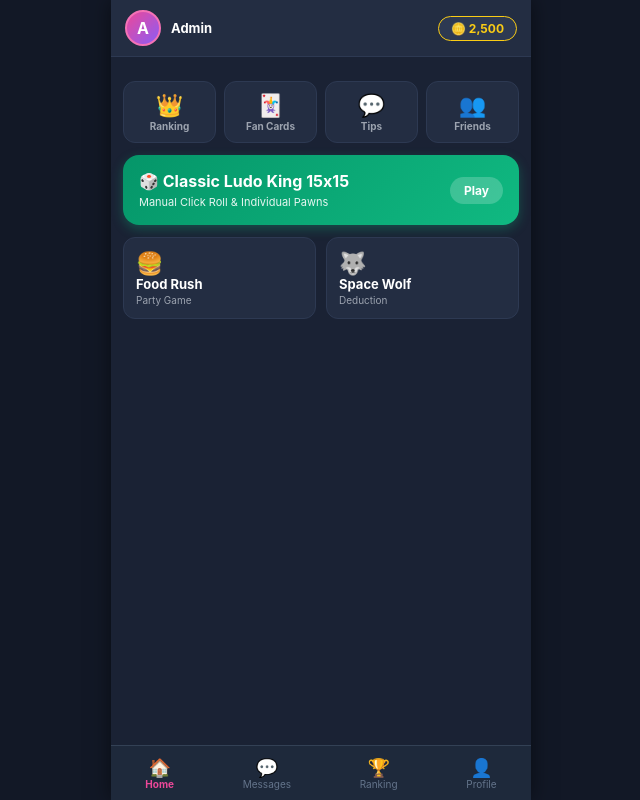
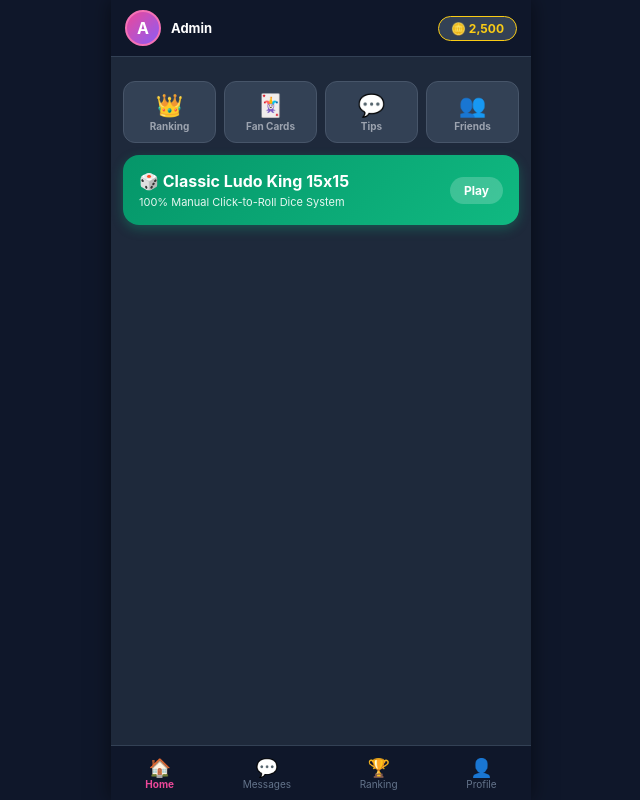
Before and after one commit to samchoudhary7900-commits/FRIEND-ZONE, a website: page public/index.html in a window 1280 px wide. Shown: the whole page, without its empty margins (319-959 px from the left). Drawn offline with Linux system fonts and the light colour scheme.

Commit message:
Update index.html

```diff
--- a/public/index.html
+++ b/public/index.html
@@ -6,36 +6,31 @@
     <title>VIP Voice Lounge - Real Ludo King</title>
     <style>
         * { box-sizing: border-box; font-family: -apple-system, BlinkMacSystemFont, "Segoe UI", Roboto, Helvetica, Arial, sans-serif; user-select: none; }
-        body { background: #121826; color: #fff; margin: 0; padding: 0; display: flex; justify-content: center; min-height: 100vh; overflow-x: hidden; }
-        .app-container { width: 100%; max-width: 420px; background: #1a2234; min-height: 100vh; display: flex; flex-direction: column; position: relative; box-shadow: 0 0 20px rgba(0,0,0,0.5); }
+        body { background: #0f172a; color: #fff; margin: 0; padding: 0; display: flex; justify-content: center; min-height: 100vh; overflow-x: hidden; }
+        .app-container { width: 100%; max-width: 420px; background: #1e293b; min-height: 100vh; display: flex; flex-direction: column; position: relative; box-shadow: 0 0 20px rgba(0,0,0,0.5); }
 
         .tab-view { display: none; flex-direction: column; padding: 12px; padding-bottom: 70px; }
         .tab-view.active { display: flex; }
 
-        .top-header { display: flex; justify-content: space-between; align-items: center; padding: 10px 14px; background: #232d42; border-bottom: 1px solid #2d3952; }
+        .top-header { display: flex; justify-content: space-between; align-items: center; padding: 10px 14px; background: #0f172a; border-bottom: 1px solid #334155; }
         .user-profile-mini { display: flex; align-items: center; gap: 10px; }
         .avatar-mini { width: 36px; height: 36px; border-radius: 50%; background: linear-gradient(135deg, #ec4899, #8b5cf6); color: #fff; display: flex; align-items: center; justify-content: center; font-weight: bold; border: 2px solid #f472b6; }
-        .coin-pill { background: #2d3952; border: 1px solid #facc15; color: #facc15; padding: 4px 12px; border-radius: 20px; font-size: 12px; font-weight: bold; }
+        .coin-pill { background: #334155; border: 1px solid #facc15; color: #facc15; padding: 4px 12px; border-radius: 20px; font-size: 12px; font-weight: bold; }
 
         .quick-icons-row { display: grid; grid-template-columns: repeat(4, 1fr); gap: 8px; margin: 12px 0; text-align: center; }
-        .icon-card { background: #232d42; border-radius: 12px; padding: 10px 4px; cursor: pointer; border: 1px solid #2d3952; }
+        .icon-card { background: #334155; border-radius: 12px; padding: 10px 4px; cursor: pointer; border: 1px solid #475569; }
         .icon-card span { font-size: 22px; display: block; margin-bottom: 2px; }
         .icon-card p { margin: 0; font-size: 10px; font-weight: bold; color: #9ca3af; }
 
         .game-banner-large { background: linear-gradient(135deg, #059669, #10b981); border-radius: 16px; padding: 16px; color: #fff; margin-bottom: 12px; display: flex; justify-content: space-between; align-items: center; cursor: pointer; box-shadow: 0 4px 12px rgba(16,185,129,0.3); }
-
-        .games-grid-weplay { display: grid; grid-template-columns: repeat(2, 1fr); gap: 10px; margin-bottom: 15px; }
-        .game-card-mini { background: #232d42; border-radius: 12px; padding: 12px; text-align: left; border: 1px solid #2d3952; cursor: pointer; }
-        .game-card-mini h4 { margin: 0 0 2px 0; font-size: 13px; color: #fff; }
-        .game-card-mini p { margin: 0; font-size: 10px; color: #9ca3af; }
 
         /* LUDO ARENA STYLES */
         #ludoArenaModal { display: none; position: fixed; top: 0; left: 0; width: 100%; height: 100%; background: #0f172a; color: #fff; z-index: 100; flex-direction: column; padding: 10px; align-items: center; justify-content: space-between; overflow-y: auto; }
         .ludo-header { display: flex; justify-content: space-between; align-items: center; width: 100%; padding: 4px 8px; }
 
         .players-4-panel { display: grid; grid-template-columns: repeat(2, 1fr); gap: 8px; width: 100%; margin: 8px 0; }
-        .player-card-box { background: #1e293b; padding: 8px; border-radius: 10px; border: 2px solid transparent; display: flex; justify-content: space-between; align-items: center; opacity: 0.6; }
-        .player-card-box.active-turn { opacity: 1; border-color: #f59e0b; background: rgba(245, 158, 11, 0.15); box-shadow: 0 0 10px rgba(245, 158, 11, 0.3); }
+        .player-card-box { background: #1e293b; padding: 8px; border-radius: 10px; border: 2px solid #334155; display: flex; justify-content: space-between; align-items: center; opacity: 0.5; }
+        .player-card-box.active-turn { opacity: 1; border-color: #f59e0b; background: rgba(245, 158, 11, 0.2); box-shadow: 0 0 10px rgba(245, 158, 11, 0.4); }
 
         .real-ludo-grid { width: 330px; height: 330px; background: #fff; border: 3px solid #000; display: grid; grid-template-columns: repeat(15, 1fr); grid-template-rows: repeat(15, 1fr); position: relative; margin: 4px auto; box-shadow: 0 8px 25px rgba(0,0,0,0.8); }
 
@@ -69,7 +64,7 @@
         .controls-area { display: flex; flex-direction: column; align-items: center; gap: 8px; width: 100%; margin-top: 6px; }
         .dice-btn { background: linear-gradient(135deg, #f59e0b, #d97706); color: #fff; border: none; padding: 10px 24px; border-radius: 25px; font-size: 14px; font-weight: bold; cursor: pointer; box-shadow: 0 4px 12px rgba(245,158,11,0.4); }
 
-        .bottom-nav { position: fixed; bottom: 0; left: 0; right: 0; max-width: 420px; margin: 0 auto; height: 55px; background: #1e293b; border-top: 1px solid #334155; display: flex; justify-content: space-around; align-items: center; z-index: 40; }
+        .bottom-nav { position: fixed; bottom: 0; left: 0; right: 0; max-width: 420px; margin: 0 auto; height: 55px; background: #0f172a; border-top: 1px solid #334155; display: flex; justify-content: space-around; align-items: center; z-index: 40; }
         .nav-item { background: none; border: none; color: #64748b; display: flex; flex-direction: column; align-items: center; font-size: 10px; cursor: pointer; }
         .nav-item span { font-size: 18px; }
         .nav-item.active { color: #ec4899; font-weight: bold; }
@@ -77,7 +72,7 @@
 </head>
 <body>
     <div class="app-container">
-        <!-- TOP USER BAR -->
+        <!-- TOP HEADER -->
         <div class="top-header">
             <div class="user-profile-mini">
                 <div class="avatar-mini" id="userAvatar">A</div>
@@ -86,7 +81,7 @@
             <div class="coin-pill">🪙 <span id="userCoins">2,500</span></div>
         </div>
 
-        <!-- HOME TAB -->
+        <!-- MAIN HOME TAB -->
         <div id="tab-home" class="tab-view active">
             <div class="quick-icons-row">
                 <div class="icon-card" onclick="switchTab('tab-ranking')">
@@ -110,35 +105,22 @@
             <div class="game-banner-large" onclick="openLudoArena()">
                 <div>
                     <h3 style="margin: 0; font-size: 16px;">🎲 Classic Ludo King 15x15</h3>
-                    <p style="margin: 4px 0 0 0; font-size: 11px; opacity: 0.9;">Manual Click Roll & Individual Pawns</p>
+                    <p style="margin: 4px 0 0 0; font-size: 11px; opacity: 0.9;">100% Manual Click-to-Roll Dice System</p>
                 </div>
                 <span style="background: rgba(255,255,255,0.2); padding: 6px 14px; border-radius: 20px; font-size: 12px; font-weight: bold;">Play</span>
-            </div>
-
-            <div class="games-grid-weplay">
-                <div class="game-card-mini">
-                    <span style="font-size: 22px;">🍔</span>
-                    <h4>Food Rush</h4>
-                    <p>Party Game</p>
-                </div>
-                <div class="game-card-mini">
-                    <span style="font-size: 22px;">🐺</span>
-                    <h4>Space Wolf</h4>
-                    <p>Deduction</p>
-                </div>
             </div>
         </div>
 
         <!-- MESSAGES TAB -->
         <div id="tab-messages" class="tab-view">
-            <h3>💬 System Messages</h3>
-            <p style="color:#9ca3af; font-size:12px;">Welcome to WePlay Voice Lounge & Ludo Platform!</p>
+            <h3>💬 Messages</h3>
+            <p style="color:#9ca3af; font-size:12px;">No new notifications.</p>
         </div>
 
         <!-- RANKING TAB -->
         <div id="tab-ranking" class="tab-view">
             <h3>🏆 Leaderboard</h3>
-            <p style="color:#facc15; font-size:13px;">1. 👑 Admin - 10,000 pts</p>
+            <p style="color:#facc15; font-size:13px;">1. Admin - 10,000 pts</p>
         </div>
 
         <!-- PROFILE TAB -->
@@ -253,13 +235,13 @@
             <div class="controls-area">
                 <p id="ludoStatusText" style="font-size: 11px; color: #9ca3af; margin: 0;">🔴 Red's turn! Click Roll Dice to play.</p>
                 <div style="display:flex; align-items:center; gap:10px;">
-                    <span id="ludoDiceShow" style="font-size:28px; background:#1e293b; padding:2px 10px; border-radius:8px;">🎲</span>
+                    <span id="ludoDiceShow" style="font-size:28px; background:#0f172a; padding:2px 10px; border-radius:8px;">🎲</span>
                     <button class="dice-btn" onclick="rollRealDice()">Roll Dice 🎲</button>
                 </div>
             </div>
         </div>
 
-        <!-- BOTTOM NAV BAR -->
+        <!-- BOTTOM NAVIGATION -->
         <div class="bottom-nav">
             <button class="nav-item active" onclick="switchTab('tab-home')"><span>🏠</span>Home</button>
             <button class="nav-item" onclick="switchTab('tab-messages')"><span>💬</span>Messages</button>
@@ -290,7 +272,7 @@
             document.getElementById('ludoArenaModal').style.display = 'none';
         }
 
-        /* MANUAL CLICK DICE ROLL SYSTEM */
+        /* STRICTLY MANUAL ROLL FUNCTION (No Auto-Roll) */
         function rollRealDice() {
             if (isRolling) return;
             isRolling = true;
@@ -317,15 +299,17 @@
                 Object.values(scoreIds).forEach(id => document.getElementById(id).innerText = "0 pt");
             }
 
+            // Move turn to next player and WAIT for manual button click
             cardIds.forEach(id => document.getElementById(id).classList.remove('active-turn'));
             turnIndex = (turnIndex + 1) % 4;
             document.getElementById(cardIds[turnIndex]).classList.add('active-turn');
 
             let nextColor = playerList[turnIndex];
-            document.getElementById('ludoStatusText').innerText = `🔴 ${nextColor.toUpperCase()}'s turn. Click 'Roll Dice'.`;
+            document.getElementById('ludoStatusText').innerText = `🎲 ${nextColor.toUpperCase()}'s turn! Click 'Roll Dice'.`;
+
+            // Re-enable button click for next turn
             isRolling = false;
         }
     </script>
 </body>
 </html>
-                                                     </html>
```
